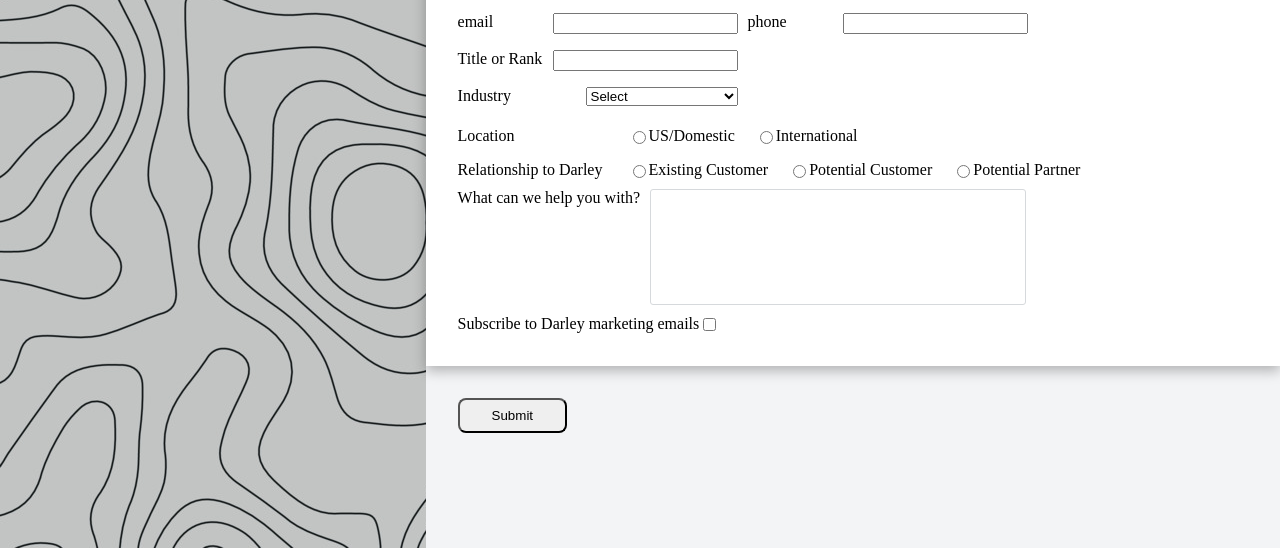
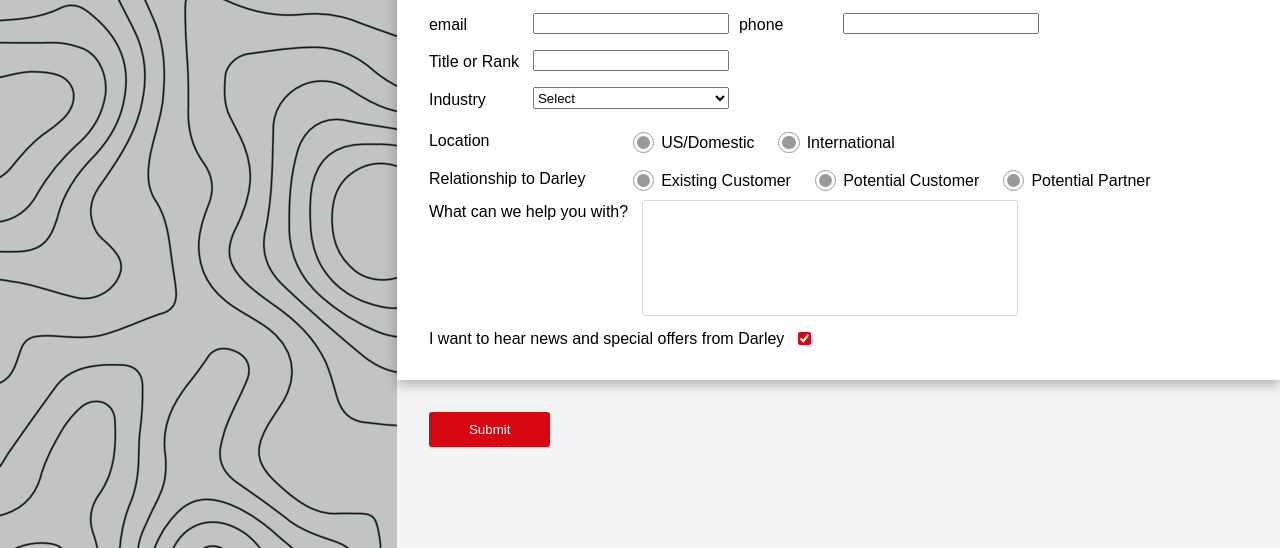
Before and after one commit to kdarley/signup-form, a plain HTML site: page index.html in a window 1280 px wide. Shown: the part 252-800 px from the top of the page. Drawn offline with Linux system fonts and the light colour scheme.

Commit message:
radio, checkbox styled. textbox widths changed. default fonts provided

```diff
--- a/index.html
+++ b/index.html
@@ -23,42 +23,41 @@
                 <h1>Get in touch.</h1>
                 <p>Darley serves a range of customers and partnerships across several industries. Help us direct you to the right person so we can get you the information you need by answering a few questions.</p>
             </header>
-
             <form action='' method="post" class="contact-form">
                 <div class="inputs">
                     <div class="row">
                         <div class="form-row">
-                            <label for="first-name">First Name</label>
-                            <input id="first-name" name="first-name" type="text"/>
+                            <label for="first-name" class='text'>First Name</label>
+                            <input id="first-name" name="first-name" type="text" required/>
                         </div>
 
                         <div class="form-row">
-                            <label for="last-name">Last Name</label>
-                            <input id="last-name" name="last-name" type="text"/>
+                            <label for="last-name" class='text'>Last Name</label>
+                            <input id="last-name" name="last-name" type="text" required/>
                         </div>
                     </div>
 
                     <div class="row">
                         <div class="form-row">
-                            <label for="email">email</label>
+                            <label for="email" class='text'>email</label>
                             <input id="email" name="email" type="email">
                         </div>
 
                         <div class="form-row">
-                            <label for="phone">phone</label>
+                            <label for="phone" class='text'>phone</label>
                             <input id="phone" name="phone" type="tel">
                         </div>
                     </div>
 
                     <div class="row">
                         <div class="form-row">
-                            <label for="title-rank">Title or Rank</label>
+                            <label for="title-rank" class='text'>Title or Rank</label>
                             <input id="title-rank" name="title-rank" type="text">
                         </div>
                     </div>
 
-                    <div class="form-row">
-                        <label for="industry">Industry</label>
+                    <div class="form-row industry">
+                        <label for="industry" class='text'>Industry</label>
                         <select id="industry" name="industry" required>
                             <option value="" disabled selected hidden>Select</option>
                             <optgroup label="Military">
@@ -85,32 +84,32 @@
 
                     <fieldset class="row radio">
                         <legend>Location</legend>
-                        <input id="location-1" name ="location" type="radio" value="domestic">
+                        <input id="location-1" name ="location" type="radio" value="domestic" required>
                         <label for="location-1" class="radio-label">US/Domestic</label>
 
-                        <input id="location-2" name="location" type="radio" value="international">
+                        <input id="location-2" name="location" type="radio" value="international" required>
                         <label for="location-2" class="radio-label">International</label>
                     </fieldset>
 
 
-                    <fieldset class="row radio">
+                    <fieldset class="row radio" required>
                         <legend>Relationship to Darley</legend>
-                        <input type="radio" id="relationship-1" name="relationship" value="existing-customer">
+                        <input type="radio" id="relationship-1" name="relationship" value="existing-customer" required>
                         <label for="relationship-1">Existing Customer</label>
-                        <input type="radio" id="relationship-2" name="relationship" value="potential-customer">
+                        <input type="radio" id="relationship-2" name="relationship" value="potential-customer" required>
                         <label for="relationship-2">Potential Customer</label>
-                        <input type="radio" id="relationship-3" name="relationship" value="potential-partner">
+                        <input type="radio" id="relationship-3" name="relationship" value="potential-partner" required>
                         <label for="relationship-3">Potential Partner</label>
                     </fieldset>
 
                     <div class="row">
                         <label for="description">What can we help you with?</label>
-                        <textarea id="description" name="description"></textarea>
+                        <textarea id="description" name="description" required></textarea>
                     </div>
 
-                    <div class="row">
-                        <label class="checkbox-label" for="marketing-opt-in">Subscribe to Darley marketing emails</label>
-                        <input id="marketing-opt-in" name="marketing-opt-in" type="checkbox" value="opt-in"/>
+                    <div class="row checkbox">
+                        <label class="checkbox-label" for="marketing-opt-in">I want to hear news and special offers from Darley</label>
+                        <input id="marketing-opt-in" name="marketing-opt-in" type="checkbox" value="opt-in" checked/>
                     </div>
                 </div>
 
--- a/styles.css
+++ b/styles.css
@@ -1,6 +1,8 @@
 html, body{
     height: 100%;
     margin: 0px;
+
+    font-family: 'Poppins', Arial, Helvetica, sans-serif;
 }
 
 body {
@@ -28,6 +30,7 @@ div.logo-container {
 form{
     display: flex;
     flex-direction: column;
+    background-color: #f3f4f6;
 }
 
 /* darley logo */
@@ -68,7 +71,7 @@ div.inputs{
 
 div.form-row{
     display: flex;
-    width: 280px;
+    width: 300px;
     padding-right: 10px;
     justify-content: space-between;
     padding-bottom: 16px;
@@ -79,10 +82,22 @@ div.button{
 }
 
 button {
-    padding: 8px;
-    padding-left: 32px;
-    padding-right: 32px;
-    border-radius: 8px;
+    background-color: #d60713;
+    color: white;
+
+    border-radius: 3px;
+
+    padding: 10px 40px;
+
+    border: none;
+}
+
+button:hover {
+    background-color: black;
+}
+
+button:active {
+    background-color: #d60713;
 }
 
 legend {
@@ -99,7 +114,7 @@ fieldset{
 
 fieldset>legend{
     /* background-color: red; */
-    width: 150px;
+    width: 180px;
 }
 fieldset>label{
     padding-right: 20px;
@@ -117,3 +132,102 @@ textarea {
     resize: none;
     margin-left: 10px;
   }
+
+
+
+  .form-row input[type='text'],
+  .form-row input[type='email'],    /* Add */               /* These */
+  .form-row textarea,
+  .form-row input[type='tel'] {
+    width: 200px;
+    height: initial;
+  }
+  .form-row select {
+    width: 207px;
+    height: initial;
+  }
+
+input,
+label {
+    cursor: pointer;
+}
+
+fieldset.radio {
+    display: flex;
+    align-items: center;
+    /* margin-top: 1em; */
+}
+
+label {
+    padding-right: 4px;
+    margin-top: 0.2em;
+}
+
+label.text{
+    /* margin: 40px; */
+    min-width: 100px;
+}
+
+input[type='radio'] {
+    /* hiding browser el */
+    appearance: none;
+    /* Safari support */
+    -webkit-appearance: none;
+    border: 0.2rem solid #fff;
+    background-color: #999;
+    border-radius: 50%;
+
+    /* outline-color: #d60713;
+    background-color: #d60713; */
+}
+
+input[type="radio"] {
+    height: 1.2rem;
+    width: 1.2rem;
+    margin-right: 0.5rem;
+    outline: 1px solid #999;
+}
+
+
+input[type='radio']:hover {
+    outline-color: #d60713;
+}
+
+input[type='radio']:focus-visible {
+    outline-offset: 0;
+}
+
+input[type='radio']:checked {
+    outline-color: #d60713;
+    background-color: #d60713;
+
+    animation: outline-checked;
+    animation-duration: 0.1s;
+    animation-iteration-count: 4;
+    animation-direction: alternate;
+    animation-timing-function: linear;
+
+}
+
+@keyframes outline-checked {
+    0% {
+        outline-offset: 0;
+    }
+
+    100% {
+        outline-offset: -0.2rem;
+    }
+}
+
+div.checkbox {
+    /* background-color: rebeccapurple; */
+    display: flex;
+    /* flex-direction: column; */
+    align-items: center;
+}
+
+input[type='checkbox']{
+    margin-top: 6px;
+    margin-left:10px ;
+    accent-color:  #d60713;
+    }
```
